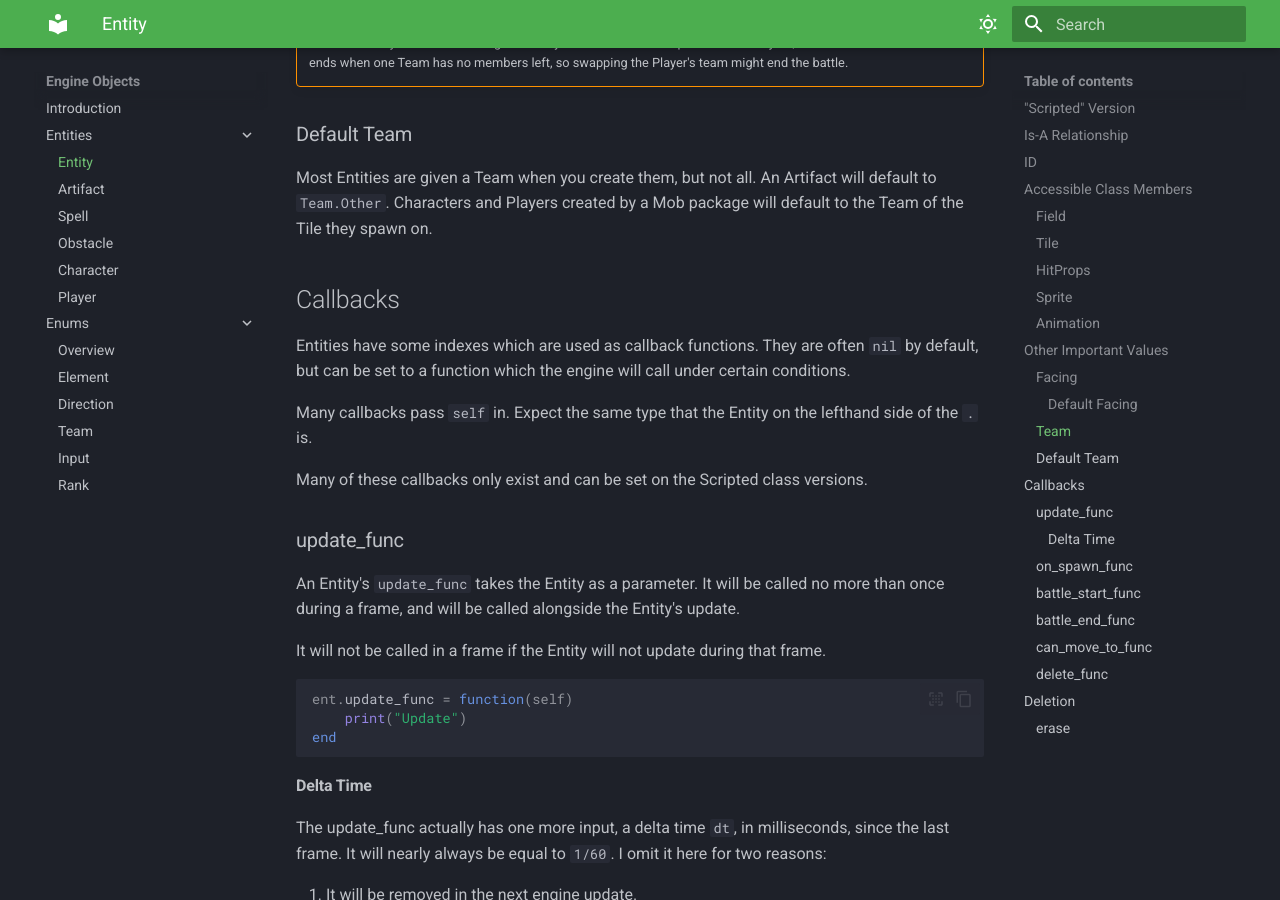
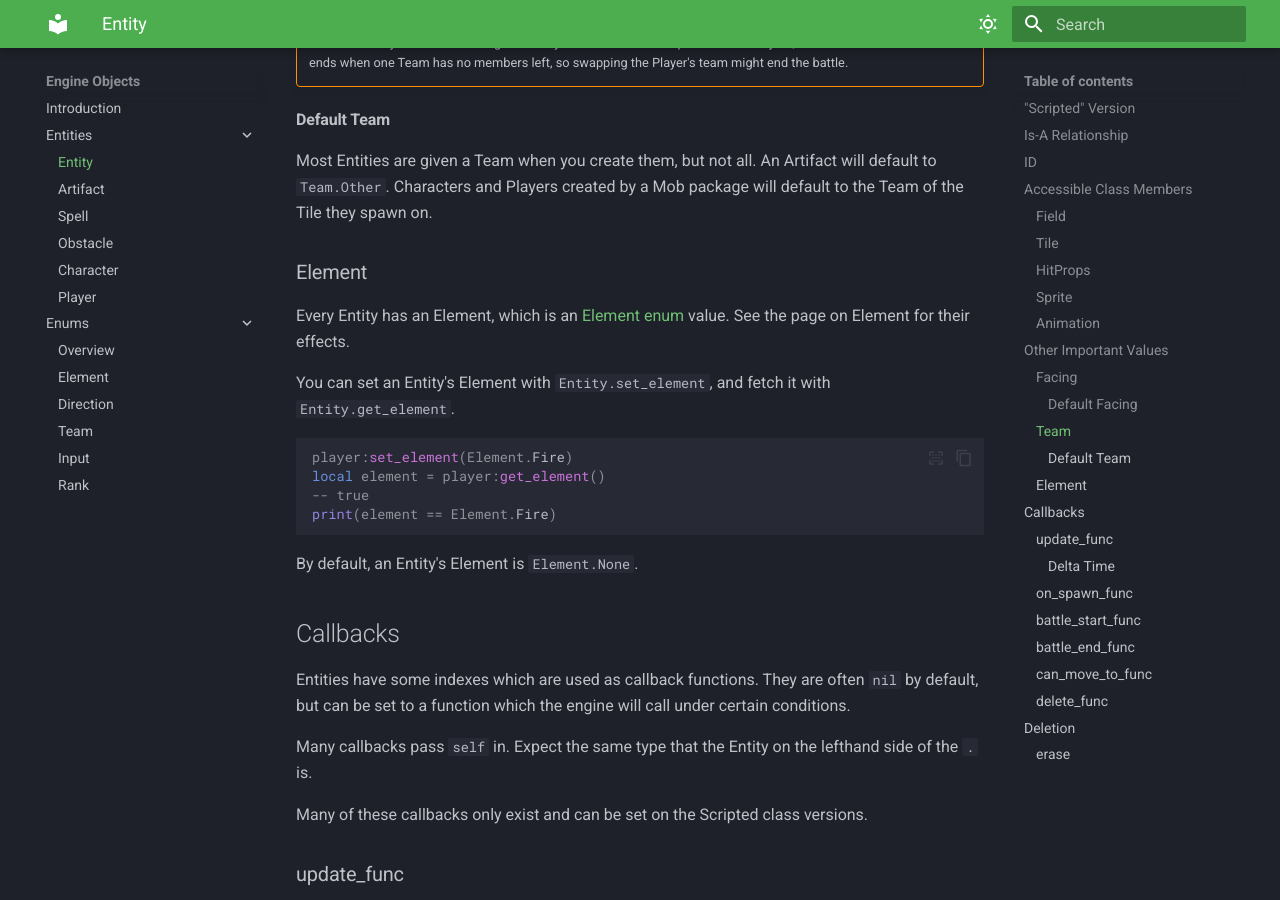
Before and after one commit to Alrysc/onb_docs, an MkDocs documentation site: the page built from docs/onb_overview/entities/index.md, in a window 1280 px wide and 900 px high, scrolled down 4417 px. Built offline with MkDocs 1.6.1 and Material for MkDocs 9.7.7, drawn with Linux system fonts in a browser that asks for light colours.

Commit message:
Added Element section on Entity

````diff
--- a/docs/onb_overview/entities/index.md
+++ b/docs/onb_overview/entities/index.md
@@ -202,11 +202,28 @@ create them.
     Players, this is even more true. A battle ends when one Team has no members left,
     so swapping the Player's team might end the battle.
 
-### Default Team
+#### Default Team
 
 Most Entities are given a Team when you create them, but not all. An Artifact will
 default to `Team.Other`. Characters and Players created by a Mob package will default
 to the Team of the Tile they spawn on.
+
+### Element
+
+Every Entity has an Element, which is an [Element enum](../enums/element.md) value.
+See the page on Element for their effects.
+
+You can set an Entity's Element with `Entity.set_element`, and fetch it with
+`Entity.get_element`.
+
+```lua
+player:set_element(Element.Fire)
+local element = player:get_element()
+-- true
+print(element == Element.Fire)
+```
+
+By default, an Entity's Element is `Element.None`.
 
 ## Callbacks
 
````
